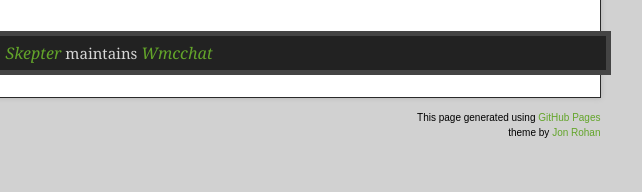
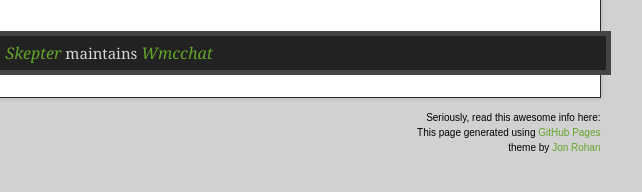
Before and after one commit to JorelAli/WMcChat, a plain HTML site: page index.html in a window 1280 px wide. Shown: the part 1141-1333 px from the top of the page, 377-1019 px from the left. Drawn offline with nearby package versions, Linux system fonts and the light colour scheme.

Commit message:
Update index.html

```diff
--- a/index.html
+++ b/index.html
@@ -85,7 +85,7 @@ WMcChat aims to be different. Unlike the other clients:</p>
 
       </div>
       <div class="creds">
-        <small>This page generated using <a href="http://pages.github.com/">GitHub Pages</a><br/>theme by <a href="https://twitter.com/jonrohan/">Jon Rohan</a></small>
+        <small>Seriously, read this awesome info here:<br/>This page generated using <a href="http://pages.github.com/">GitHub Pages</a><br/>theme by <a href="https://twitter.com/jonrohan/">Jon Rohan</a></small>
       </div>
     </footer>
   </div>
```
